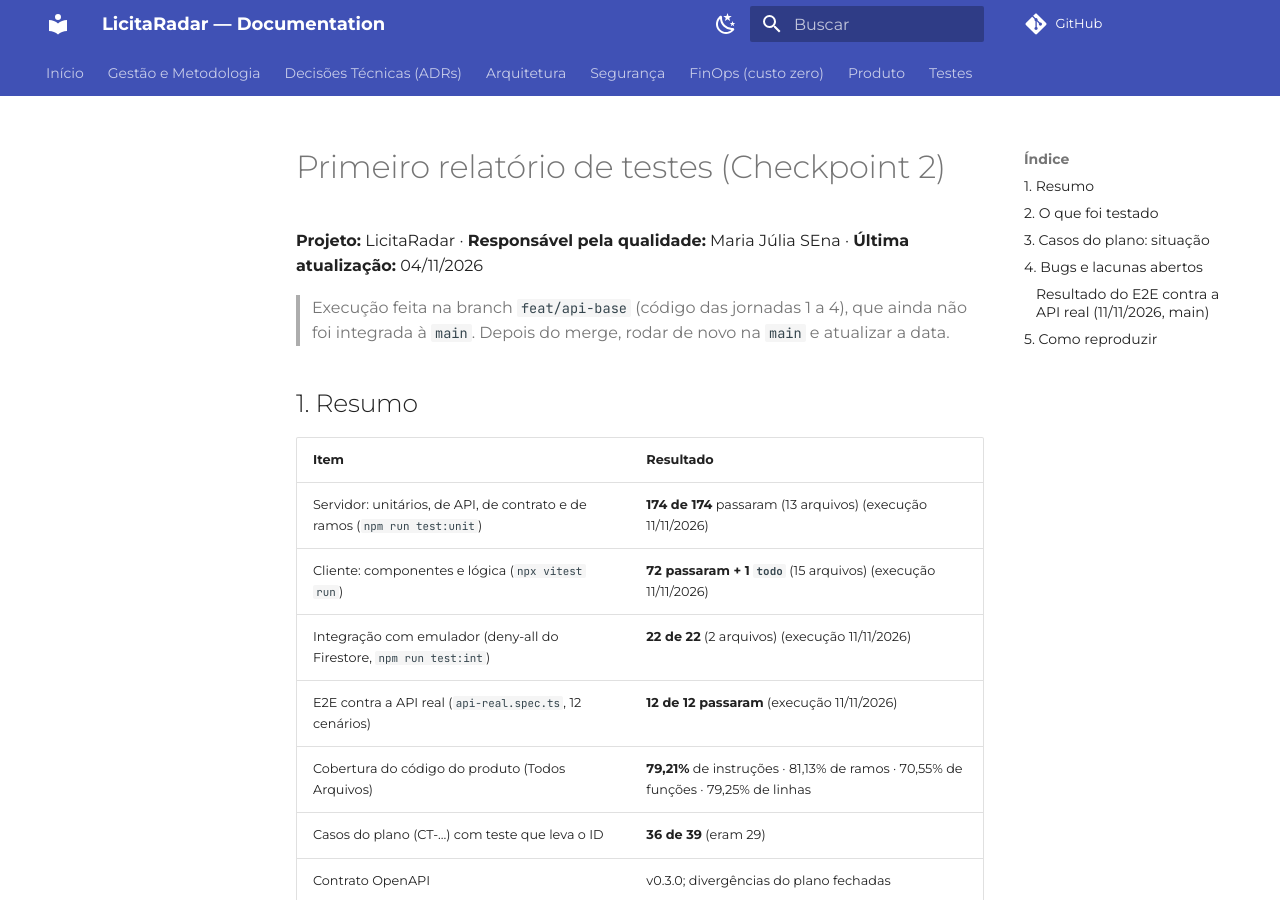
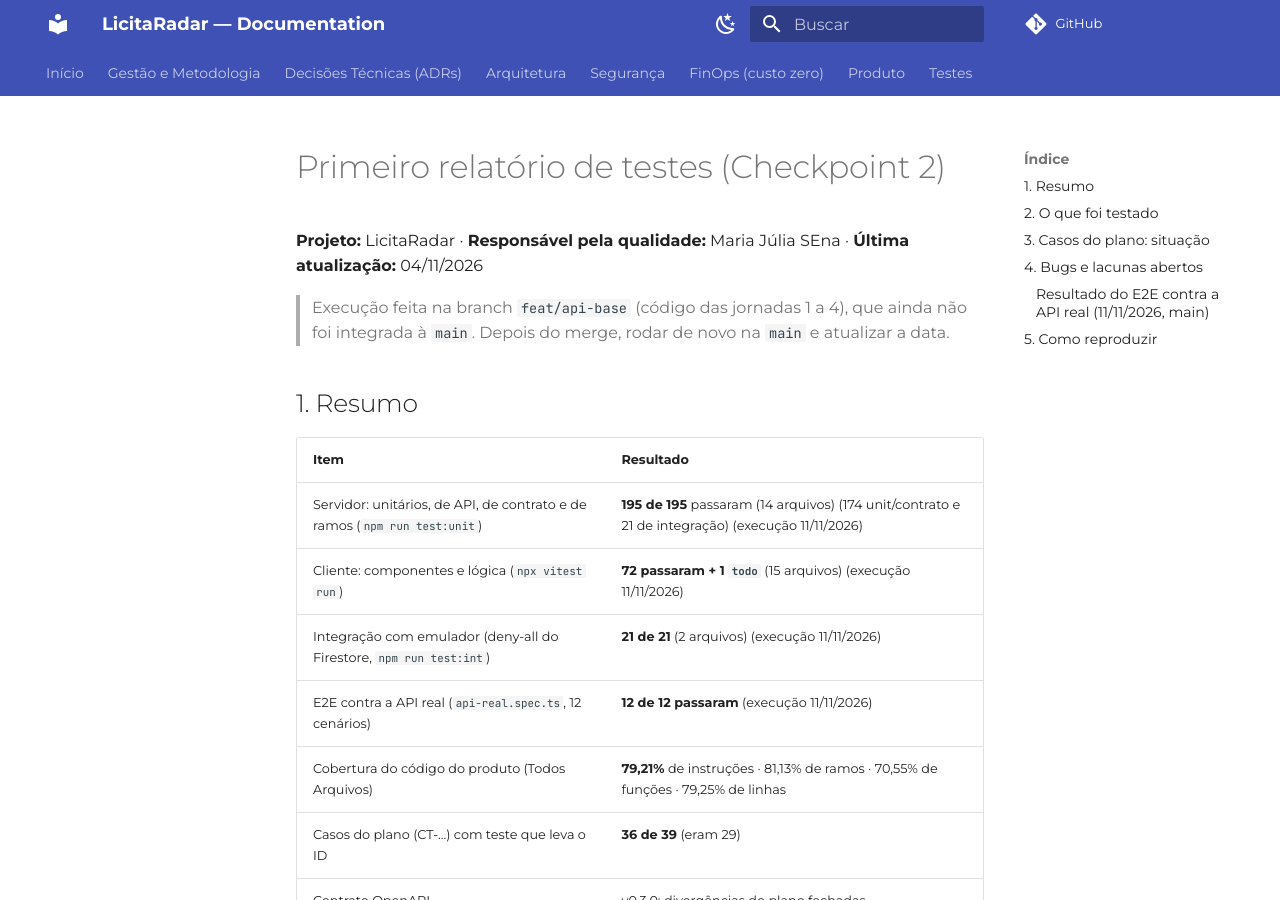
Before and after one commit to LicitaRad4r/documentation, an MkDocs documentation site: the page built from docs/Testes/relatoriocp2.md, in a window 1280 px wide and 900 px high. Built offline with MkDocs 1.6.1 and Material for MkDocs 9.7.7, drawn with Linux system fonts in a browser that asks for light colours; comment, search, counter and statistics services are not loaded.

Commit message:
Revisão relatoriocp2.md

```diff
--- a/docs/Testes/relatoriocp2.md
+++ b/docs/Testes/relatoriocp2.md
@@ -7,9 +7,9 @@
 
 | Item                                                                      | Resultado                                                                                                                 |
 | ------------------------------------------------------------------------- | ------------------------------------------------------------------------------------------------------------------------- |
-| Servidor: unitários, de API, de contrato e de ramos (`npm run test:unit`) | **174 de 174** passaram (13 arquivos)  (execução 11/11/2026)                                                                                   |
+| Servidor: unitários, de API, de contrato e de ramos (`npm run test:unit`) | **195 de 195** passaram (14 arquivos) (174 unit/contrato e 21 de integração) (execução 11/11/2026)                                                                                   |
 | Cliente: componentes e lógica (`npx vitest run`)                          | **72 passaram + 1 `todo`** (15 arquivos) (execução 11/11/2026)|
-| Integração com emulador (deny-all do Firestore, `npm run test:int`)       | **22 de 22** (2 arquivos)  (execução 11/11/2026)|
+| Integração com emulador (deny-all do Firestore, `npm run test:int`)       | **21 de 21** (2 arquivos)  (execução 11/11/2026)|
 | E2E contra a API real (`api-real.spec.ts`, 12 cenários)                   | **12 de 12 passaram**  (execução 11/11/2026)|
 | Cobertura do código do produto (Todos Arquivos)                       | **79,21%** de instruções · 81,13% de ramos · 70,55% de funções · 79,25% de linhas                                             |
 | Casos do plano (CT-…) com teste que leva o ID                             | **36 de 39** (eram 29)                                                                                                    |
```
